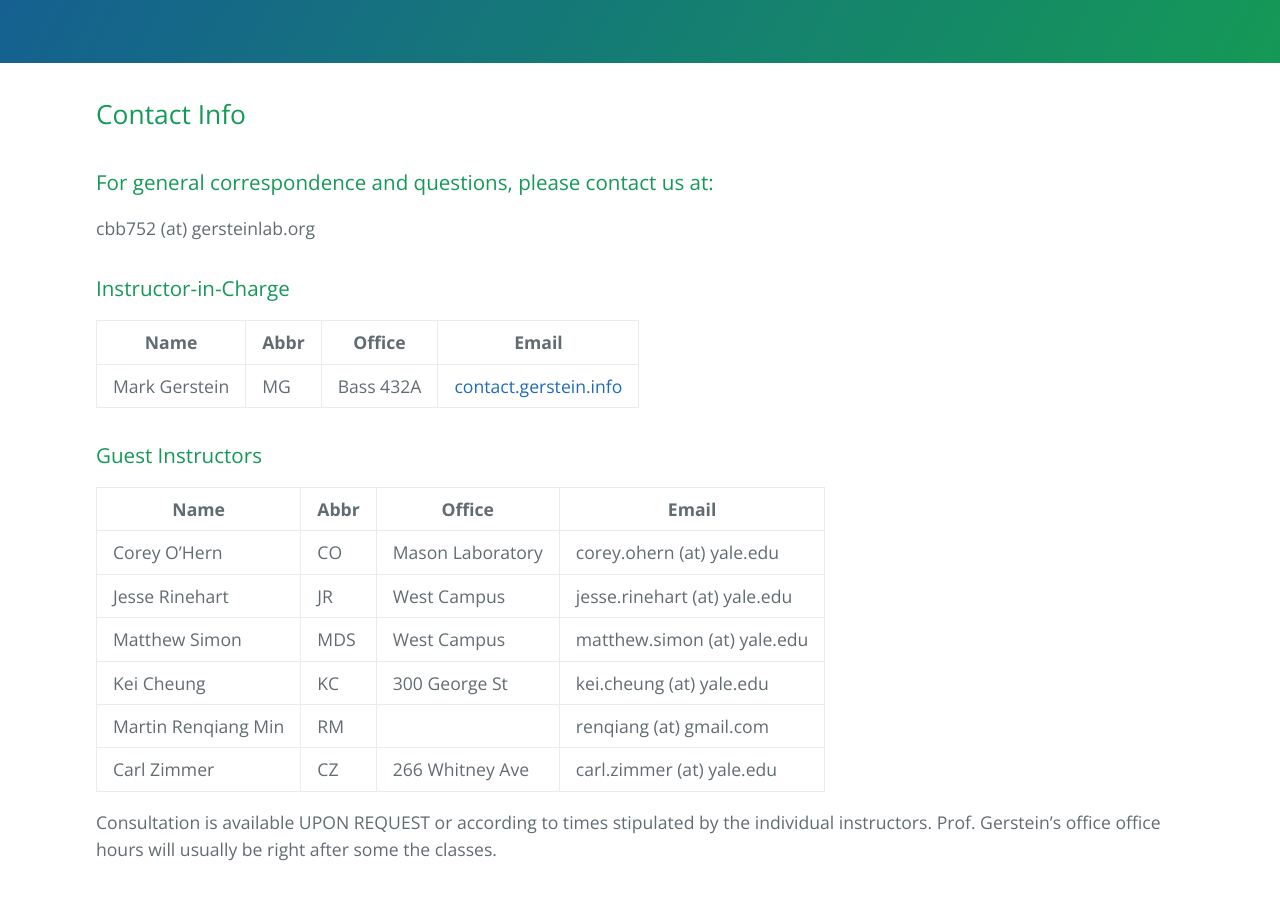
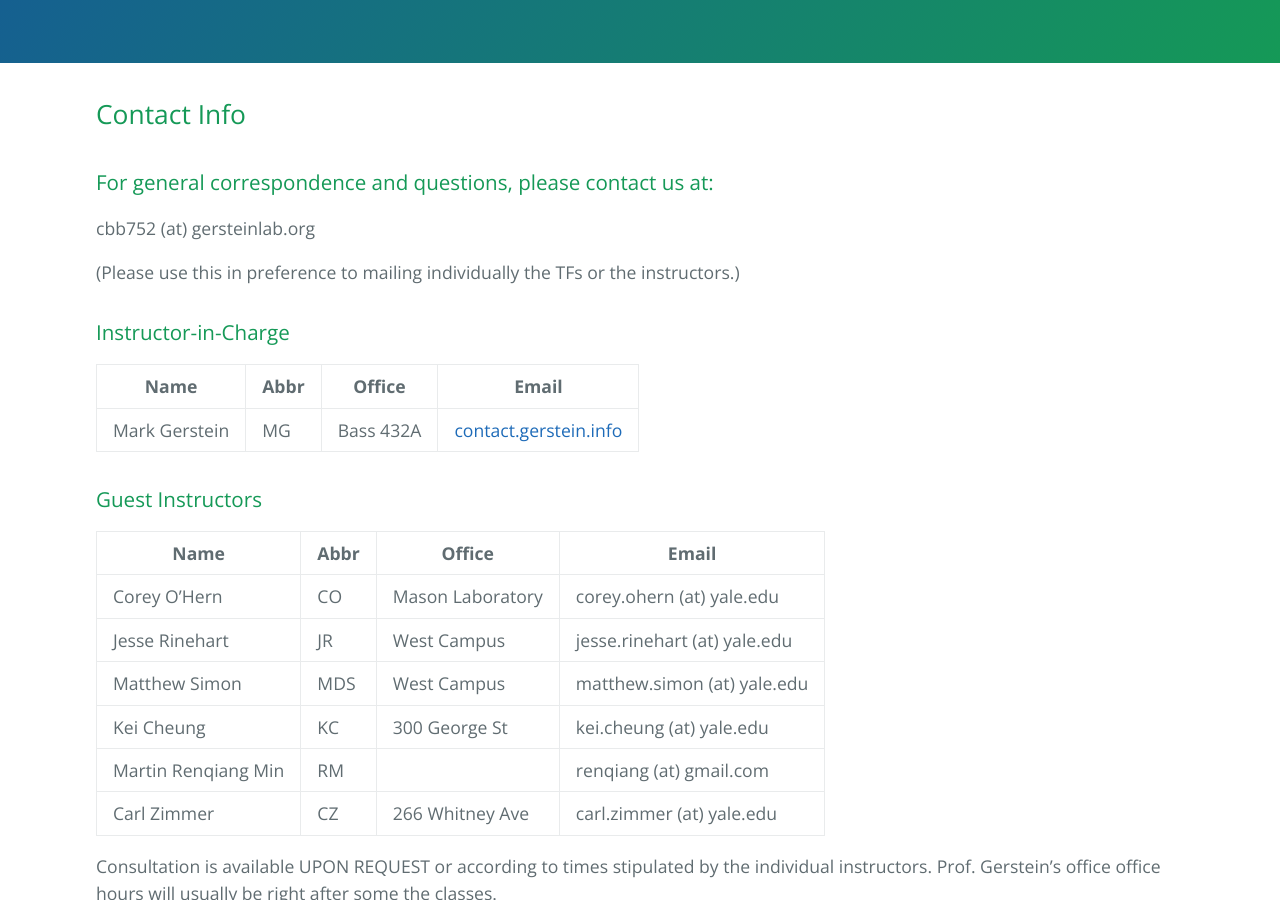
Before and after one commit to gersteinlab/cbb752b23, a Jekyll site: the page built from info.md, in a window 1280 px wide and 900 px high, scrolled down 351 px. Built offline with Jekyll 4.4.1, drawn with Linux system fonts in a browser that asks for light colours.

Commit message:
Update info.md

```diff
--- a/info.md
+++ b/info.md
@@ -8,6 +8,8 @@ layout: page
 ### For general correspondence and questions, please contact us at:
 
 cbb752 (at) gersteinlab.org
+
+(Please use this in preference to mailing individually the TFs or the instructors.)
 
 ### Instructor-in-Charge
 
```
